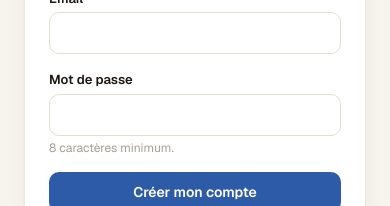
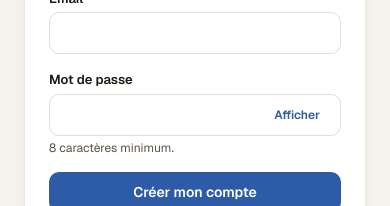
Before and after one commit to Shaaakir281/nepteo, a Next.js app: page /signup in a window 390 px wide. Shown: the part 219-425 px from the top of the page. Built offline with nearby package versions, Linux system fonts and the light colour scheme.

Commit message:
fix auth mobile and confirmation email

```diff
--- a/app/(auth)/login/page.tsx
+++ b/app/(auth)/login/page.tsx
@@ -1,8 +1,7 @@
 import Link from "next/link";
 import { login } from "../actions";
-
-const FIELD =
-  "mt-1 w-full rounded-[10px] border border-line bg-white px-3.5 py-2.5 text-sm text-ink placeholder:text-faint focus:border-violet focus:outline-none focus:ring-[3px] focus:ring-violet/15";
+import { PasswordField } from "@/components/ui/password-field";
+import { FIELD } from "@/components/ui/styles";
 
 export default async function LoginPage({
   searchParams,
@@ -22,14 +21,9 @@ export default async function LoginPage({
           <label htmlFor="email" className="block text-[13px] font-semibold text-ink">
             Email
           </label>
-          <input id="email" name="email" type="email" required autoComplete="email" className={FIELD} />
+          <input id="email" name="email" type="email" required autoComplete="username" className={`${FIELD} mt-1`} />
         </div>
-        <div>
-          <label htmlFor="password" className="block text-[13px] font-semibold text-ink">
-            Mot de passe
-          </label>
-          <input id="password" name="password" type="password" required minLength={8} autoComplete="current-password" className={FIELD} />
-        </div>
+        <PasswordField autoComplete="current-password" />
         {error && (
           <p className="rounded-[10px] bg-red-tint px-3.5 py-2.5 text-[13px] font-medium text-red">
             {error}
--- a/app/(auth)/signup/page.tsx
+++ b/app/(auth)/signup/page.tsx
@@ -1,8 +1,7 @@
 import Link from "next/link";
 import { resendConfirmation, signup } from "../actions";
-
-const FIELD =
-  "mt-1 w-full rounded-[10px] border border-line bg-white px-3.5 py-2.5 text-sm text-ink placeholder:text-faint focus:border-violet focus:outline-none focus:ring-[3px] focus:ring-violet/15";
+import { PasswordField } from "@/components/ui/password-field";
+import { FIELD } from "@/components/ui/styles";
 
 export default async function SignupPage({
   searchParams,
@@ -22,15 +21,12 @@ export default async function SignupPage({
           <label htmlFor="email" className="block text-[13px] font-semibold text-ink">
             Email
           </label>
-          <input id="email" name="email" type="email" required autoComplete="email" className={FIELD} />
+          <input id="email" name="email" type="email" required autoComplete="email" className={`${FIELD} mt-1`} />
         </div>
-        <div>
-          <label htmlFor="password" className="block text-[13px] font-semibold text-ink">
-            Mot de passe
-          </label>
-          <input id="password" name="password" type="password" required minLength={8} autoComplete="new-password" className={FIELD} />
-          <p className="mt-1 text-xs text-faint">8 caractères minimum.</p>
-        </div>
+        <PasswordField
+          autoComplete="new-password"
+          hint="8 caractères minimum."
+        />
         {error && (
           <p className="rounded-[10px] bg-red-tint px-3.5 py-2.5 text-[13px] font-medium text-red">
             {error}
@@ -72,7 +68,7 @@ export default async function SignupPage({
               type="email"
               required
               autoComplete="email"
-              className={FIELD}
+              className={`${FIELD} mt-1`}
             />
           </div>
           <button
--- a/app/(cockpit)/layout.tsx
+++ b/app/(cockpit)/layout.tsx
@@ -1,5 +1,7 @@
 import { redirect } from "next/navigation";
 import Link from "next/link";
+import { logout } from "@/app/(auth)/actions";
+import { icons } from "@/components/icons";
 import { getCurrentAuthContext } from "@/lib/auth/context";
 import { readDemoPresentation } from "@/lib/demo/presentation";
 import { Sidebar } from "./_components/sidebar";
@@ -50,7 +52,7 @@ export default async function CockpitLayout({
       />
 
       <div className="min-w-0">
-        <div className="sticky top-0 z-20 flex items-center justify-between gap-4 border-b border-line bg-page/90 px-7 py-3 backdrop-blur-xl">
+        <div className="sticky top-0 z-20 flex items-center justify-between gap-4 border-b border-line bg-page/90 px-4 py-3 backdrop-blur-xl sm:px-7">
           <span className="font-display text-[15px] font-semibold text-ink lg:hidden">
             Nepteo
           </span>
@@ -58,7 +60,7 @@ export default async function CockpitLayout({
             <span className="h-1.5 w-1.5 rounded-full bg-green" />
             L&apos;agent est prêt
           </span>
-          <div className="flex items-center gap-3.5">
+          <div className="flex items-center gap-2 sm:gap-3.5">
             <Link
               href="/prise-en-main"
               className="rounded-[8px] bg-tint px-2.5 py-1.5 text-[11px] font-semibold text-violet-ink lg:hidden"
@@ -68,7 +70,18 @@ export default async function CockpitLayout({
             <span className="hidden text-[12.5px] text-muted sm:inline">
               {today}
             </span>
-            <span className="grid h-8 w-8 place-items-center rounded-full bg-ink font-display text-[11.5px] font-semibold text-white">
+            <form action={logout} className="lg:hidden">
+              <button
+                type="submit"
+                aria-label="Se déconnecter"
+                title="Se déconnecter"
+                className="inline-flex min-h-10 items-center gap-1.5 rounded-[8px] border border-line bg-white px-2.5 text-[11px] font-semibold text-body transition hover:bg-tint-soft hover:text-ink"
+              >
+                <span aria-hidden="true">{icons.logout}</span>
+                Déconnexion
+              </button>
+            </form>
+            <span className="hidden h-8 w-8 place-items-center rounded-full bg-ink font-display text-[11.5px] font-semibold text-white lg:grid">
               {initial}
             </span>
           </div>
--- /dev/null
+++ b/components/ui/password-field.tsx
@@ -0,0 +1,55 @@
+"use client";
+
+import { useState } from "react";
+import { FIELD } from "./styles";
+
+export function PasswordField({
+  autoComplete,
+  hint,
+}: {
+  autoComplete: "current-password" | "new-password";
+  hint?: string;
+}) {
+  const [visible, setVisible] = useState(false);
+  const hintId = hint ? "password-hint" : undefined;
+
+  return (
+    <div>
+      <label
+        htmlFor="password"
+        className="block text-[13px] font-semibold text-ink"
+      >
+        Mot de passe
+      </label>
+      <div className="relative mt-1">
+        <input
+          id="password"
+          name="password"
+          type={visible ? "text" : "password"}
+          required
+          minLength={8}
+          autoComplete={autoComplete}
+          autoCapitalize="none"
+          autoCorrect="off"
+          spellCheck={false}
+          aria-describedby={hintId}
+          className={`${FIELD} pr-[5.75rem]`}
+        />
+        <button
+          type="button"
+          onClick={() => setVisible((current) => !current)}
+          aria-controls="password"
+          aria-label={visible ? "Masquer le mot de passe" : "Afficher le mot de passe"}
+          className="absolute right-1 top-1/2 inline-flex min-h-10 min-w-[5rem] -translate-y-1/2 items-center justify-center rounded-[8px] px-2 text-xs font-semibold text-violet transition hover:bg-tint-soft"
+        >
+          {visible ? "Masquer" : "Afficher"}
+        </button>
+      </div>
+      {hint && (
+        <p id={hintId} className="mt-1 text-xs text-body">
+          {hint}
+        </p>
+      )}
+    </div>
+  );
+}
--- /dev/null
+++ b/supabase/templates/confirm-signup.html
@@ -0,0 +1,22 @@
+<div style="margin:0;padding:32px 16px;background:#f7f4ee;font-family:Arial,sans-serif;color:#5a5046">
+  <table role="presentation" width="100%" cellspacing="0" cellpadding="0" border="0">
+    <tr>
+      <td align="center">
+        <table role="presentation" width="100%" cellspacing="0" cellpadding="0" border="0" style="max-width:560px;background:#ffffff;border:1px solid #e4ddd1;border-radius:16px">
+          <tr>
+            <td style="padding:32px">
+              <p style="margin:0 0 24px;color:#2d5ba7;font-size:13px;font-weight:700;letter-spacing:0.12em">NEPTEO</p>
+              <h1 style="margin:0 0 14px;color:#1c1713;font-size:26px;line-height:1.25">Confirme ton adresse email</h1>
+              <p style="margin:0 0 24px;font-size:16px;line-height:1.6">Bienvenue sur Nepteo. Confirme ton adresse pour terminer la création de ton compte.</p>
+              <p style="margin:0 0 24px">
+                <a href="{{ .ConfirmationURL }}" style="display:inline-block;border-radius:10px;background:#2d5ba7;padding:13px 20px;color:#ffffff;text-decoration:none;font-size:15px;font-weight:700">Confirmer mon adresse</a>
+              </p>
+              <p style="margin:0 0 12px;font-size:13px;line-height:1.55;color:#5a5046">Si le bouton ne fonctionne pas, <a href="{{ .ConfirmationURL }}" style="color:#234b8b">ouvre le lien de confirmation</a>.</p>
+              <p style="margin:0;font-size:13px;line-height:1.55;color:#5a5046">Si tu n’es pas à l’origine de cette demande, tu peux ignorer cet email.</p>
+            </td>
+          </tr>
+        </table>
+      </td>
+    </tr>
+  </table>
+</div>
```
Also changed, not shown: 4 other files (tests, documents, lock files or other folders).
